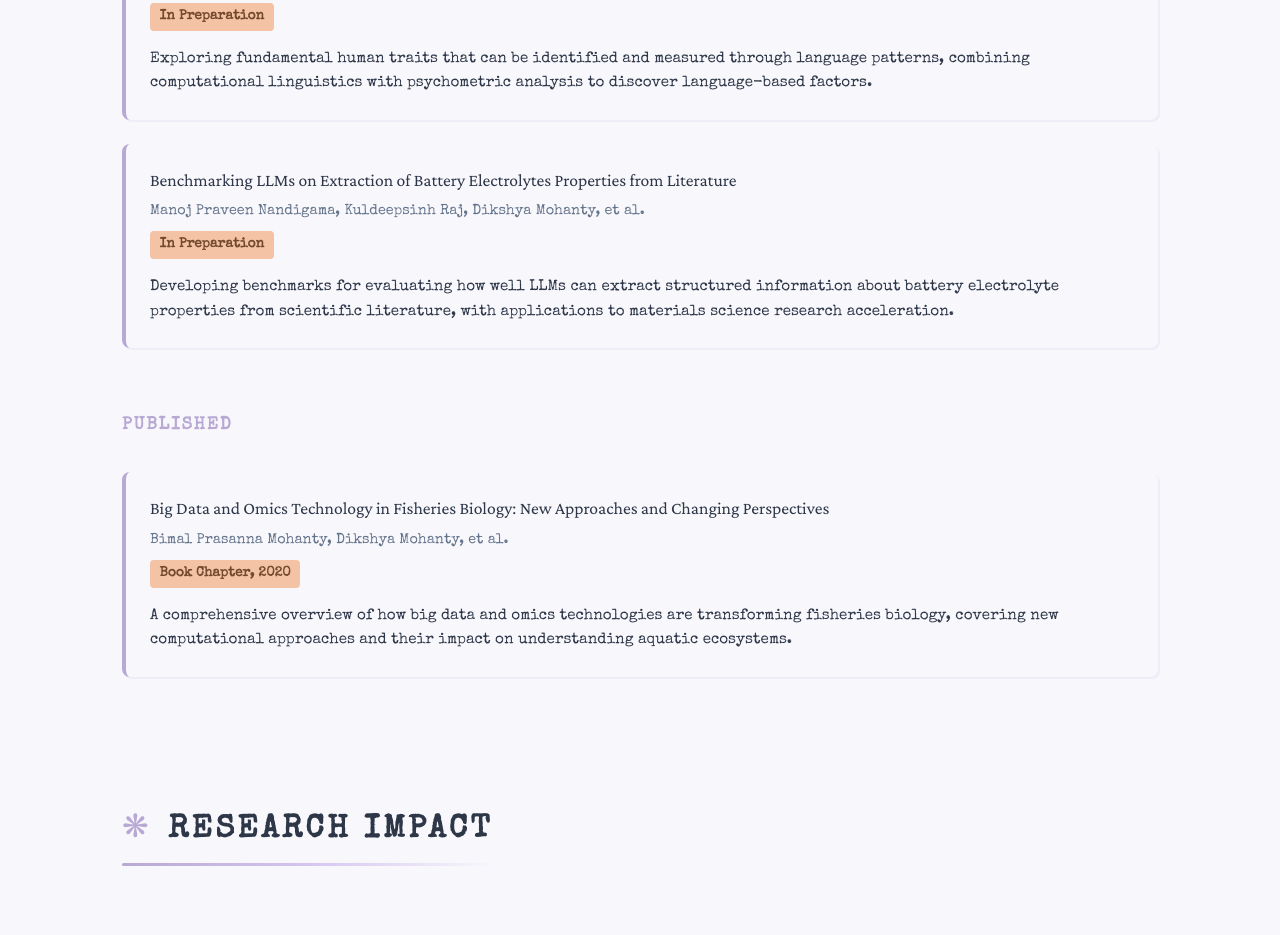
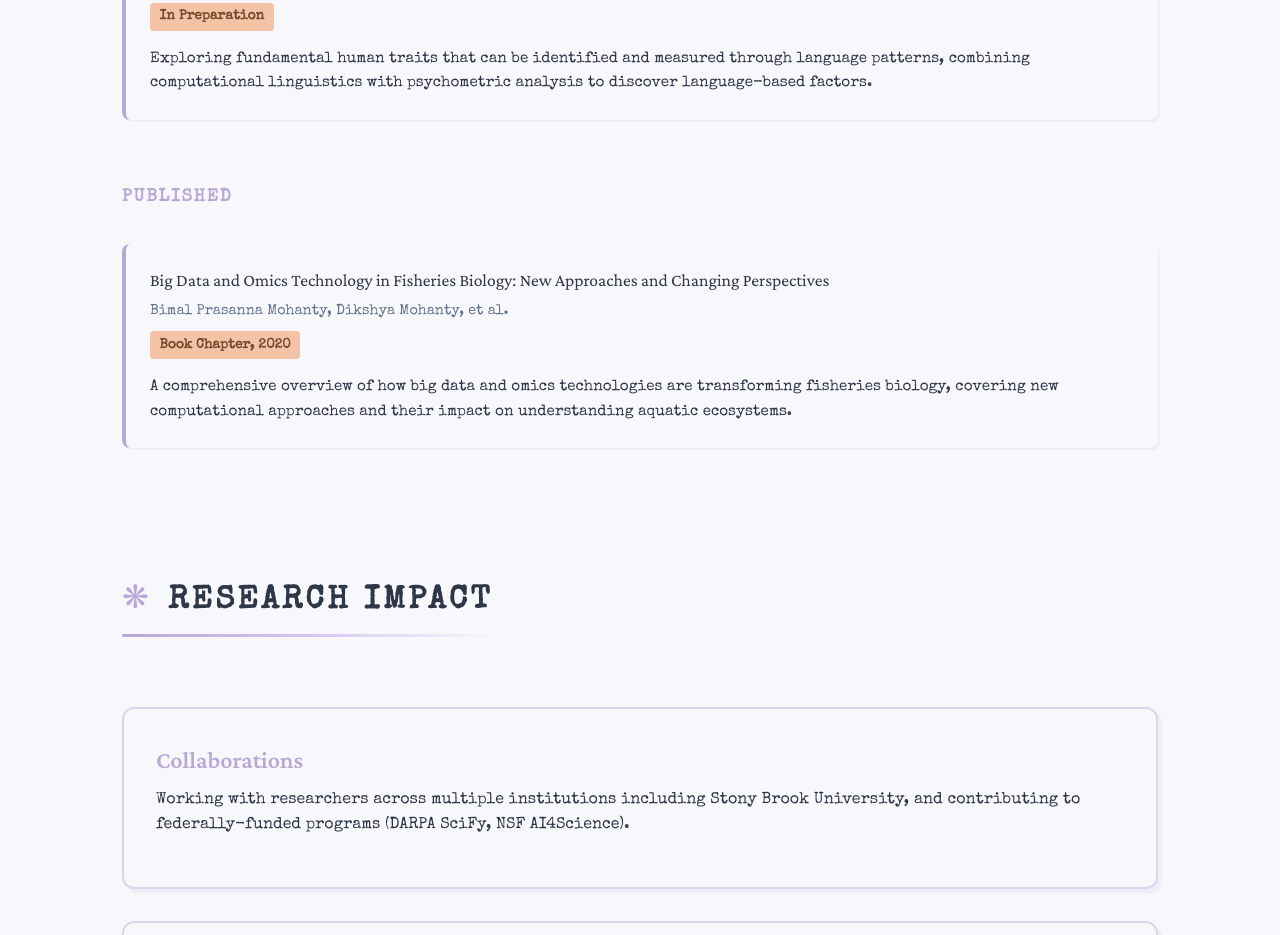
Before and after one commit to dikshyam/Website, a plain HTML site: page pages/publications.html in a window 1280 px wide. Shown: the part 2113-3048 px from the top of the page. Drawn offline with nearby package versions, Linux system fonts and the light colour scheme.

Commit message:
Remove in-prep battery electrolyte entry (now ElectroChemLLM preprint)

```diff
--- a/pages/publications.html
+++ b/pages/publications.html
@@ -171,21 +171,6 @@
                             to discover language-based factors.
                         </p>
                     </div>
-
-                    <div class="pub-item">
-                        <div class="pub-title">
-                            Benchmarking LLMs on Extraction of Battery Electrolytes Properties from Literature
-                        </div>
-                        <div class="pub-authors">
-                            Manoj Praveen Nandigama, Kuldeepsinh Raj, Dikshya Mohanty, et al.
-                        </div>
-                        <div class="pub-venue">In Preparation</div>
-                        <p style="color: var(--text); margin-top: 1rem; font-size: 0.95rem; line-height: 1.6;">
-                            Developing benchmarks for evaluating how well LLMs can extract structured information
-                            about battery electrolyte properties from scientific literature, with applications
-                            to materials science research acceleration.
-                        </p>
-                    </div>
                 </div>
 
                 <h3 style="font-family: var(--mono); font-size: 1.1rem; color: var(--accent); margin-top: 4rem; margin-bottom: 1.5rem; text-transform: uppercase; letter-spacing: 0.1em;">Published</h3>
```
